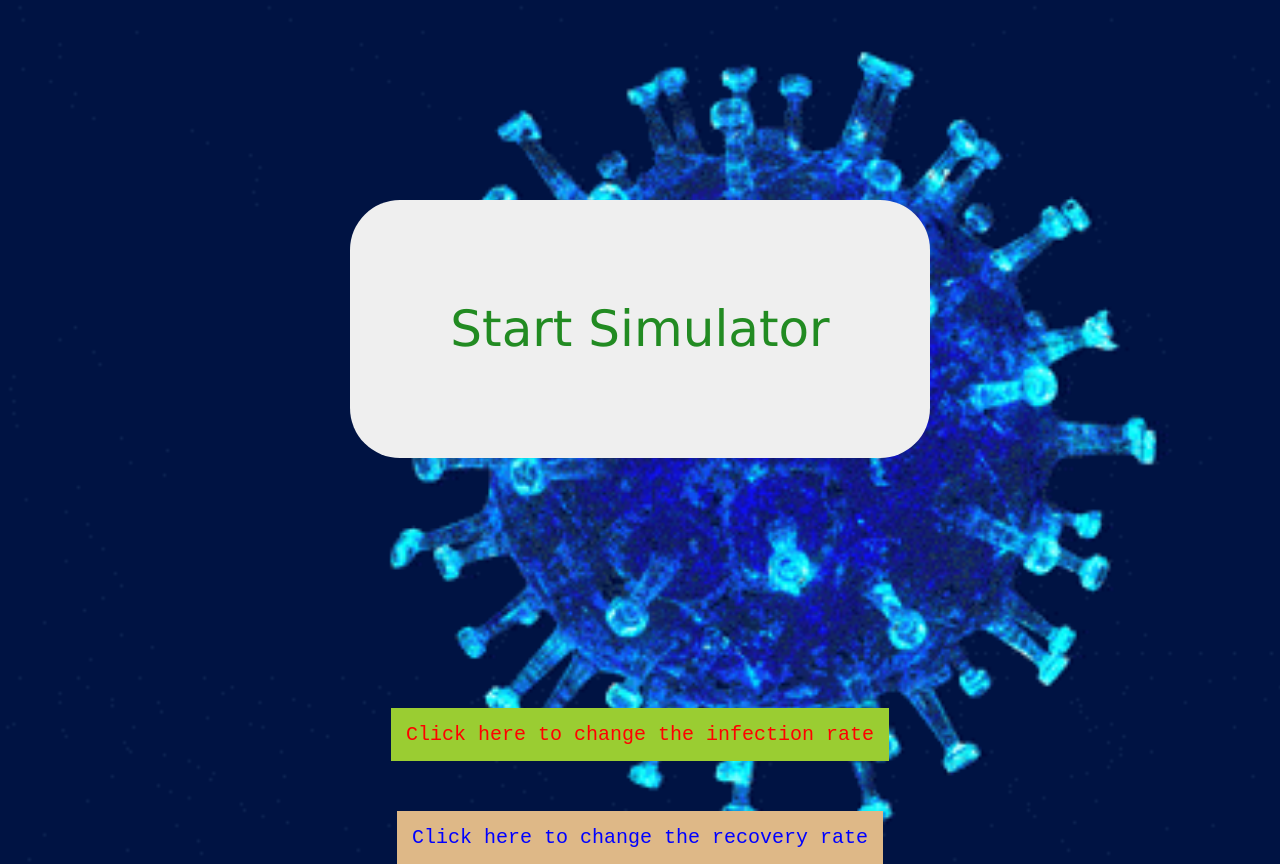
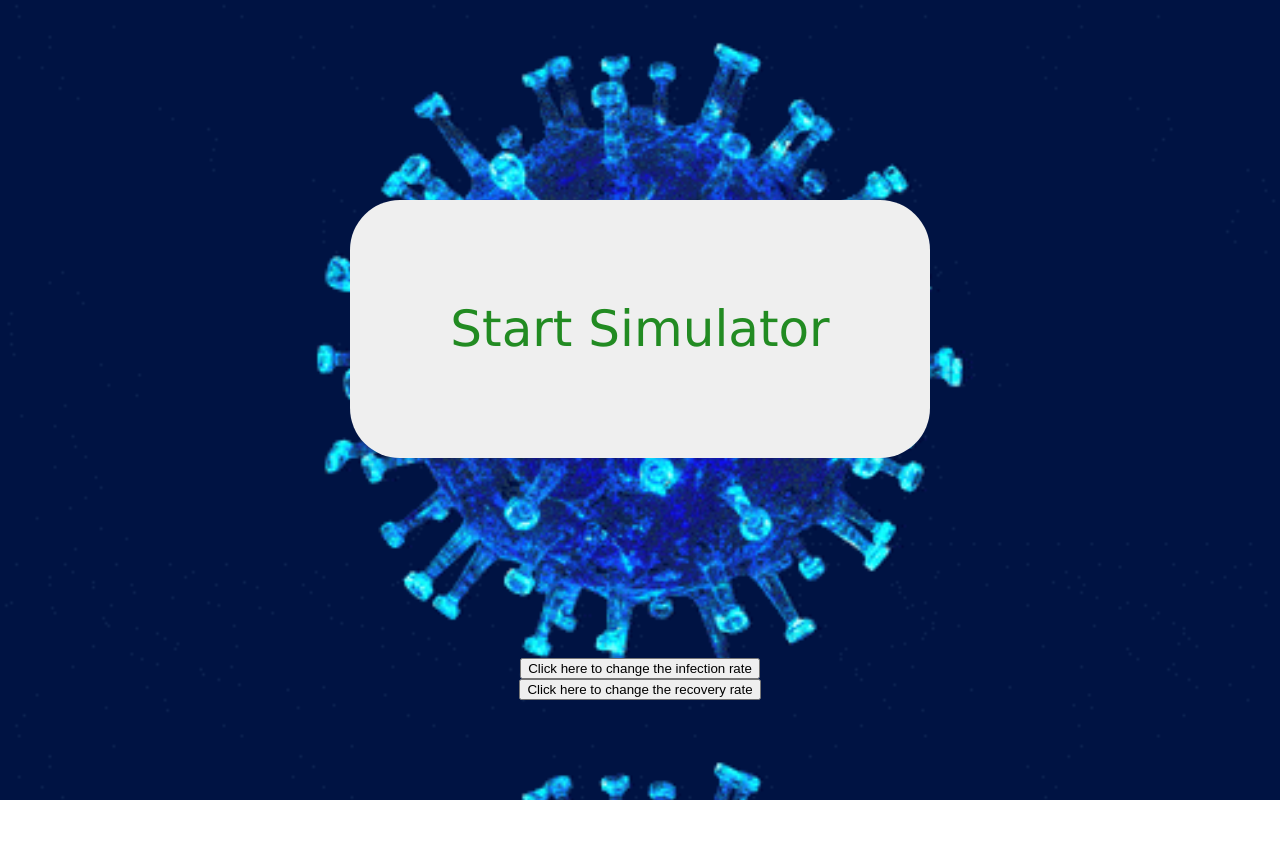
Before and after one commit to StephenYoon2006/Infection-simulation, a plain HTML site: page simulation.html in a window 1280 px wide. After the commit the page ends 800 px from the top, so only its background shows below. Drawn offline with nearby package versions, Linux system fonts and the light colour scheme.

Commit message:
Update style.css

```diff
--- a/style.css
+++ b/style.css
@@ -17,21 +17,3 @@ h1{
     font-size: 50px;
     border: transparent;
 }
-
-#infectionRate{
-    color: red;
-    background-color: yellowgreen;
-    margin: 50px;
-    padding: 15px;
-    border: transparent;
-    font-size: 20px;
-    font-family: 'Courier New', Courier, monospace;
-}
-#recoveryRate{
-    color: blue;
-    background-color: burlywood;
-    padding: 15px;
-    border: transparent;
-    font-size: 20px;
-    font-family: 'Courier New', Courier, monospace;
-}
```
